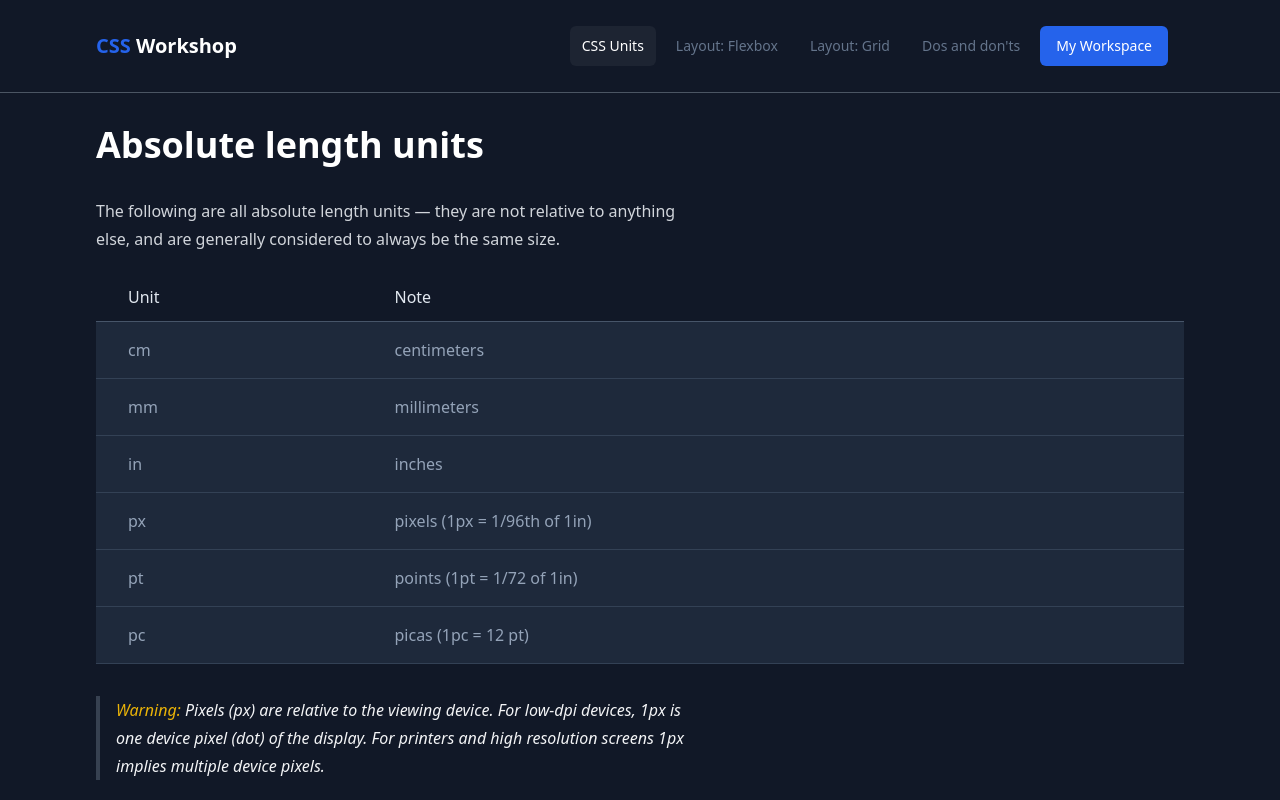
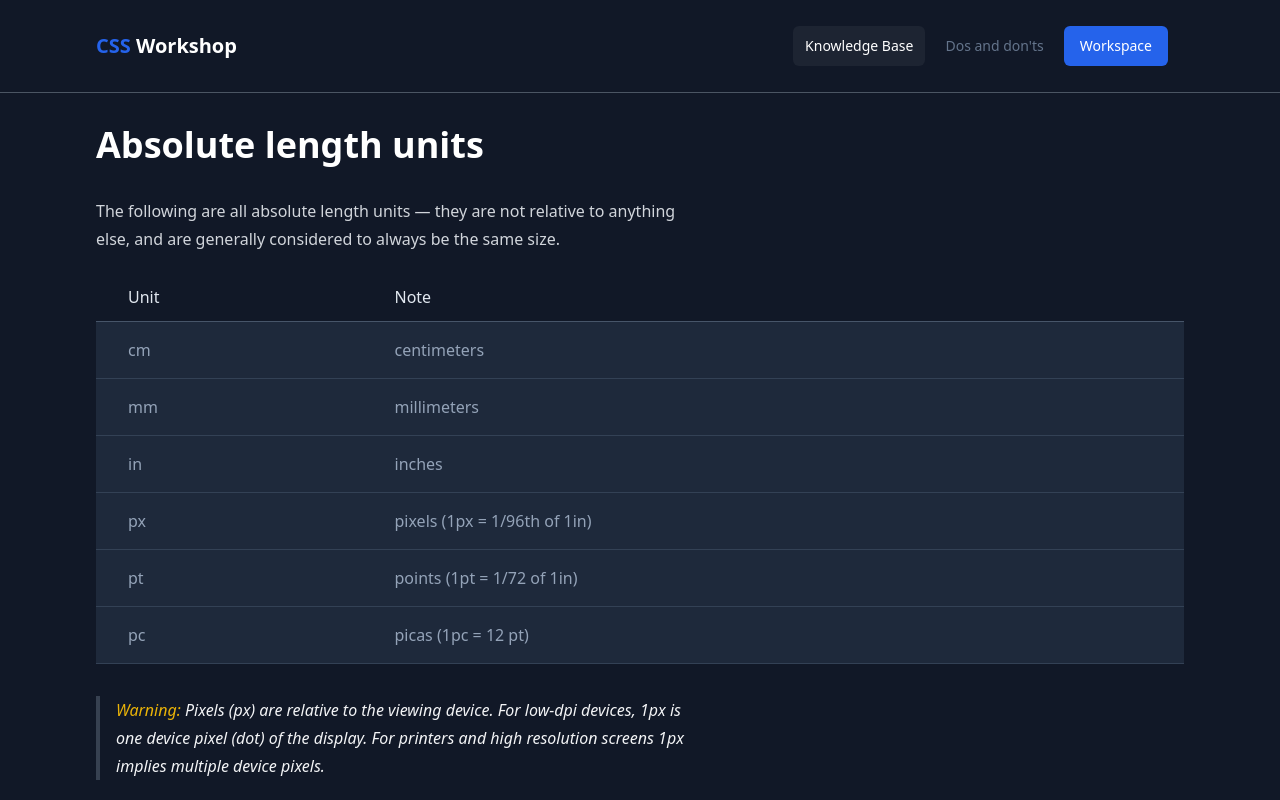
Before and after one commit to KPShiro/ng-css-workshop, an Angular app: page /cases/css-units in a window 1280 px wide. Before the commit this address led to /css-units. Shown: the top 800 px of the page. Built offline with nearby package versions, Linux system fonts and the light colour scheme.

Commit message:
Update navbar

```diff
--- a/angular.json
+++ b/angular.json
@@ -117,6 +117,7 @@
     "cli": {
         "schematicCollections": [
             "@angular-eslint/schematics"
-        ]
+        ],
+        "analytics": false
     }
 }
--- a/src/app/core/components/navbar/navbar.component.html
+++ b/src/app/core/components/navbar/navbar.component.html
@@ -6,15 +6,31 @@
             </a>
         </span>
         <ul class="flex items-center p-4 space-x-2 text-sm font-medium">
-            <li *ngFor="let navLink of (navLinks | async)">
-                <a [routerLink]="[ navLink.path ]"
+            <li class="relative group">
+                <a [routerLink]="[ '/cases' ]" class="block py-2.5 px-3 rounded-md group-hover:bg-white group-hover:bg-opacity-5 hover:bg-white hover:bg-opacity-5 text-slate-500 font-medium"
+                    routerLinkActive="nav-link--active">
+                    Knowledge Base
+                </a>
+                <div class="absolute left-0 top-full z-10 hidden min-w-[192px] group-hover:block">
+                    <ul class="block mt-1 rounded-md shadow dark:bg-gray-800 py-2">
+                        <li *ngFor="let navLink of (navLinks | async)">
+                            <a [routerLink]="[ navLink.path ]" routerLinkActive="nav-link--active"
+                                class="block py-2.5 px-3 hover:bg-white hover:bg-opacity-5 text-slate-500 font-medium">
+                                {{ navLink.text }}
+                            </a>
+                        </li>
+                    </ul>
+                </div>
+            </li>
+            <li>
+                <a [routerLink]="[ '/dos-and-donts' ]"
                     class="block py-2.5 px-3 rounded-md hover:bg-white hover:bg-opacity-5 text-slate-500 font-medium"
-                    routerLinkActive="nav-link--active">{{ navLink.text }}</a>
+                    routerLinkActive="nav-link--active">Dos and don'ts</a>
             </li>
             <li>
                 <a [routerLink]="[ '/workspace' ]"
                     class="block py-2.5 px-4 rounded-md bg-blue-600 hover:bg-blue-700 active:bg-blue-800 text-white font-medium">
-                    My Workspace
+                    Workspace
                 </a>
             </li>
         </ul>
--- a/src/app/core/components/navbar/navbar.component.ts
+++ b/src/app/core/components/navbar/navbar.component.ts
@@ -18,20 +18,16 @@
     ngOnInit(): void {
         this._navLinks.next([
             {
-                path: '/css-units',
+                path: '/cases/css-units',
                 text: 'CSS Units',
             },
             {
-                path: '/layout-flexbox',
+                path: '/cases/layout-flexbox',
                 text: 'Layout: Flexbox',
             },
             {
-                path: '/layout-grid',
+                path: '/cases/layout-grid',
                 text: 'Layout: Grid',
-            },
-            {
-                path: '/dos-and-donts',
-                text: "Dos and don'ts",
             },
         ]);
     }
```
Also changed, not shown: src/app/app-routing.module.ts (+32 -4 lines).
